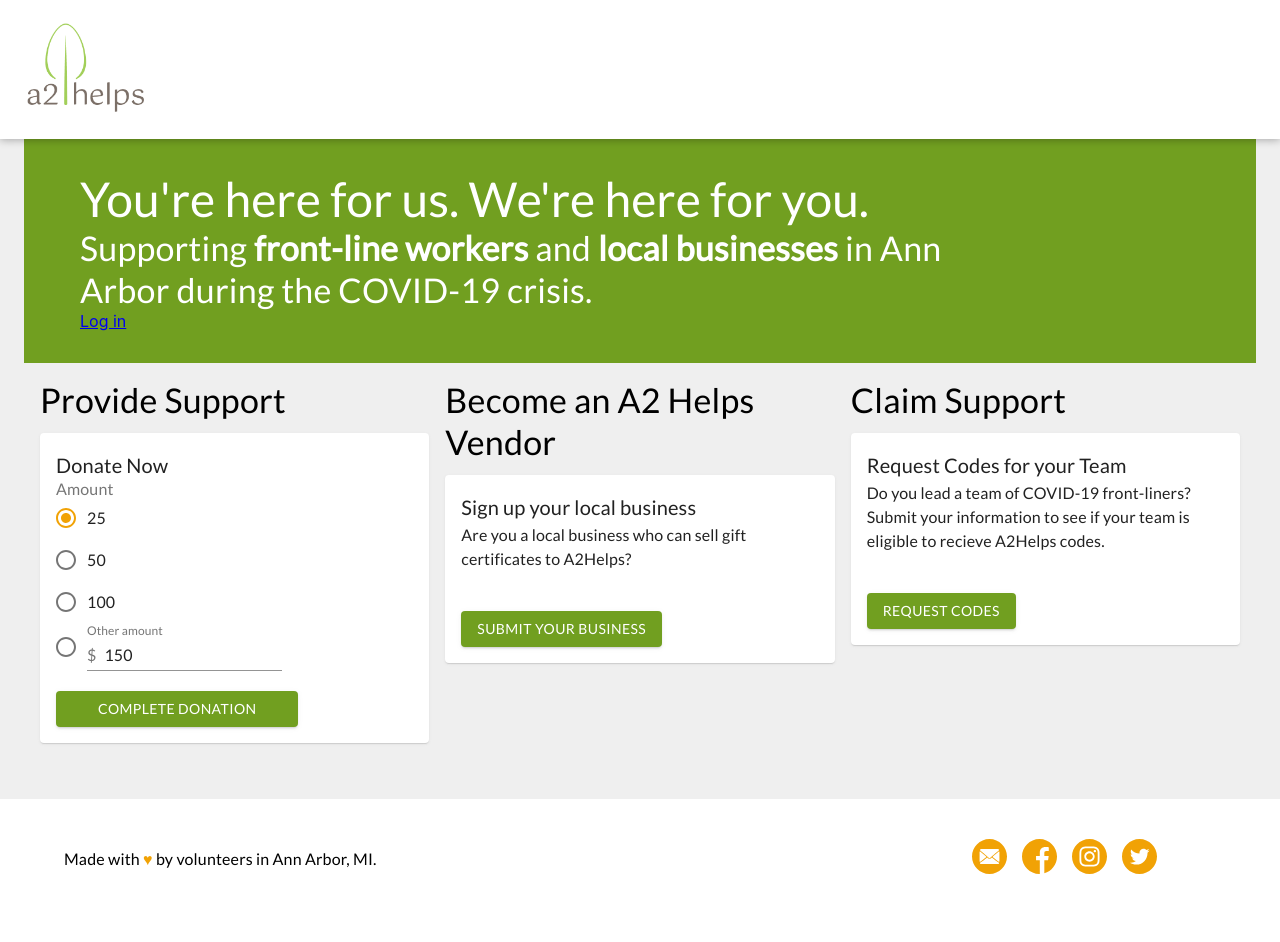
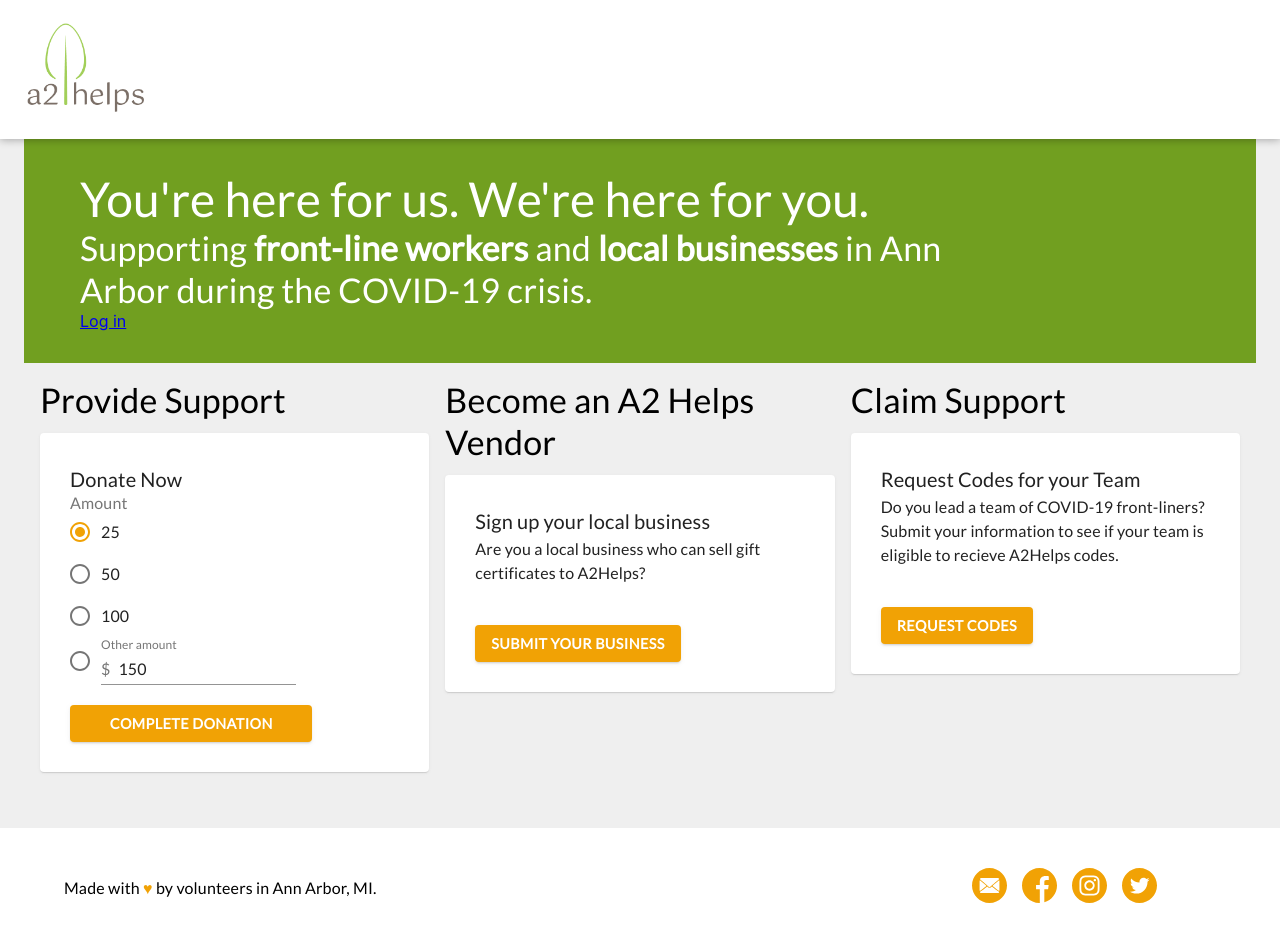
Before and after one commit to A2Helps/a2-helps-web, a React (Create React App) app: page / in a window 1280 px wide. Shown: the top 942 px of the page. Before the commit the page ends 918 px from the top, so only its background shows below. Built offline with nearby package versions, Linux system fonts and the light colour scheme; no server answers.

Commit message:
Button style updated.

```diff
--- a/src/components/business-sign-up/index.js
+++ b/src/components/business-sign-up/index.js
@@ -7,7 +7,7 @@
 
 const useStyles = makeStyles(theme => ({
   root: {
-    padding: 16,
+    padding: 30,
     marginTop: 12,
   }
 }));
@@ -21,7 +21,7 @@
   const classes = useStyles();
 
   return (
-    <Grid item xs={12} sm={4}>
+    <Grid item xs={12} md={4}>
       <Typography variant="h4" color="inherit">
         Claim Support
       </Typography>
@@ -36,7 +36,7 @@
         <br />
         <Button
           variant="contained"
-          color="primary"
+          color="secondary"
           onClick={openRequestForm}
         >
           Request Codes
--- a/src/components/donate/index.js
+++ b/src/components/donate/index.js
@@ -16,7 +16,7 @@
 
 const useStyles = makeStyles(theme => ({
   root: {
-    padding: 16,
+    padding: 30,
     marginTop: 12,
   }
 }));
@@ -54,7 +54,7 @@
   const classes = useStyles();
 
   return (
-    <Grid item xs={12} sm={4}>
+    <Grid item xs={12} md={4}>
       <Typography variant="h4" color="inherit">
         Provide Support
       </Typography>
@@ -90,7 +90,7 @@
           <br />
           <Button
             variant="contained"
-            color="primary"
+            color="secondary"
             onClick={openDonations}
           >
             Complete Donation
--- a/src/components/request-codes/index.js
+++ b/src/components/request-codes/index.js
@@ -7,7 +7,7 @@
 
 const useStyles = makeStyles(theme => ({
   root: {
-    padding: 16,
+    padding: 30,
     marginTop: 12,
   }
 }));
@@ -21,7 +21,7 @@
   const classes = useStyles();
 
   return (
-    <Grid item xs={12} sm={4}>
+    <Grid item xs={12} md={4}>
       <Typography variant="h4" color="inherit">
         Become an A2 Helps Vendor
       </Typography>
@@ -36,7 +36,7 @@
         <br />
         <Button
           variant="contained"
-          color="primary"
+          color="secondary"
           onClick={openRequestForm}
         >
           Submit your business
--- a/src/theme.js
+++ b/src/theme.js
@@ -155,7 +155,7 @@
     h1: {
       fontFamily: '"Lato", "Open Sans", sans-serif',
       fontWeight: 300,
-      fontSize: '6rem',
+      fontSize: '28px',
       lineHeight: 1.167,
       letterSpacing: '-0.01562em',
     },
@@ -224,8 +224,8 @@
     },
     button: {
       fontFamily: '"Lato", "Open Sans", sans-serif',
-      fontWeight: 500,
-      fontSize: '0.875rem',
+      fontWeight: 600,
+      fontSize: '.9rem',
       lineHeight: 1.75,
       letterSpacing: '0.02857em',
       textTransform: 'uppercase',
```
